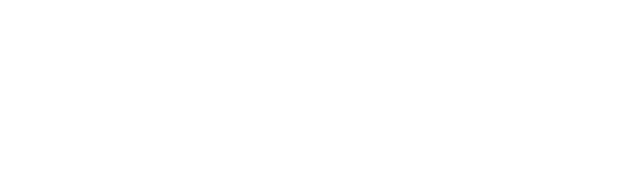
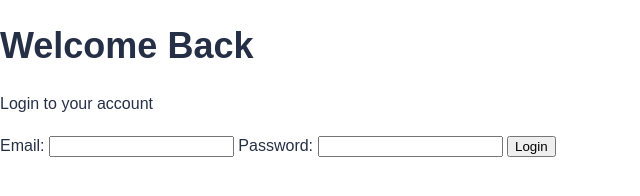
Before and after one commit to yucebasomerfaruk123-cell/YUCEBAS-MARKETING, a plain HTML site: page login.html in a window 1280 px wide. Shown: the whole page, without its empty margins (0-640 px from the left). Drawn offline with Linux system fonts and the light colour scheme.

Commit message:
Add login form to login.html

```diff
--- a/login.html
+++ b/login.html
@@ -5,3 +5,18 @@
   <meta name="viewport" content="width=device-width, initial-scale=1.0">
   <title>LOGIN | YUCEBAS MARKETING</title>
   <link rel="stylesheet" href="style.css">
+</head>
+<body>
+    <h1>Welcome Back</h1>
+    <p>Login to your account</p>
+    <form>
+        <label for="email">Email:</label>
+        <input type="email" id="email" required>
+
+        <label for="password">Password:</label>
+        <input type="password" id="password" required>
+
+        <button type="submit">Login</button>
+    </form>
+</body>
+</html>
```
